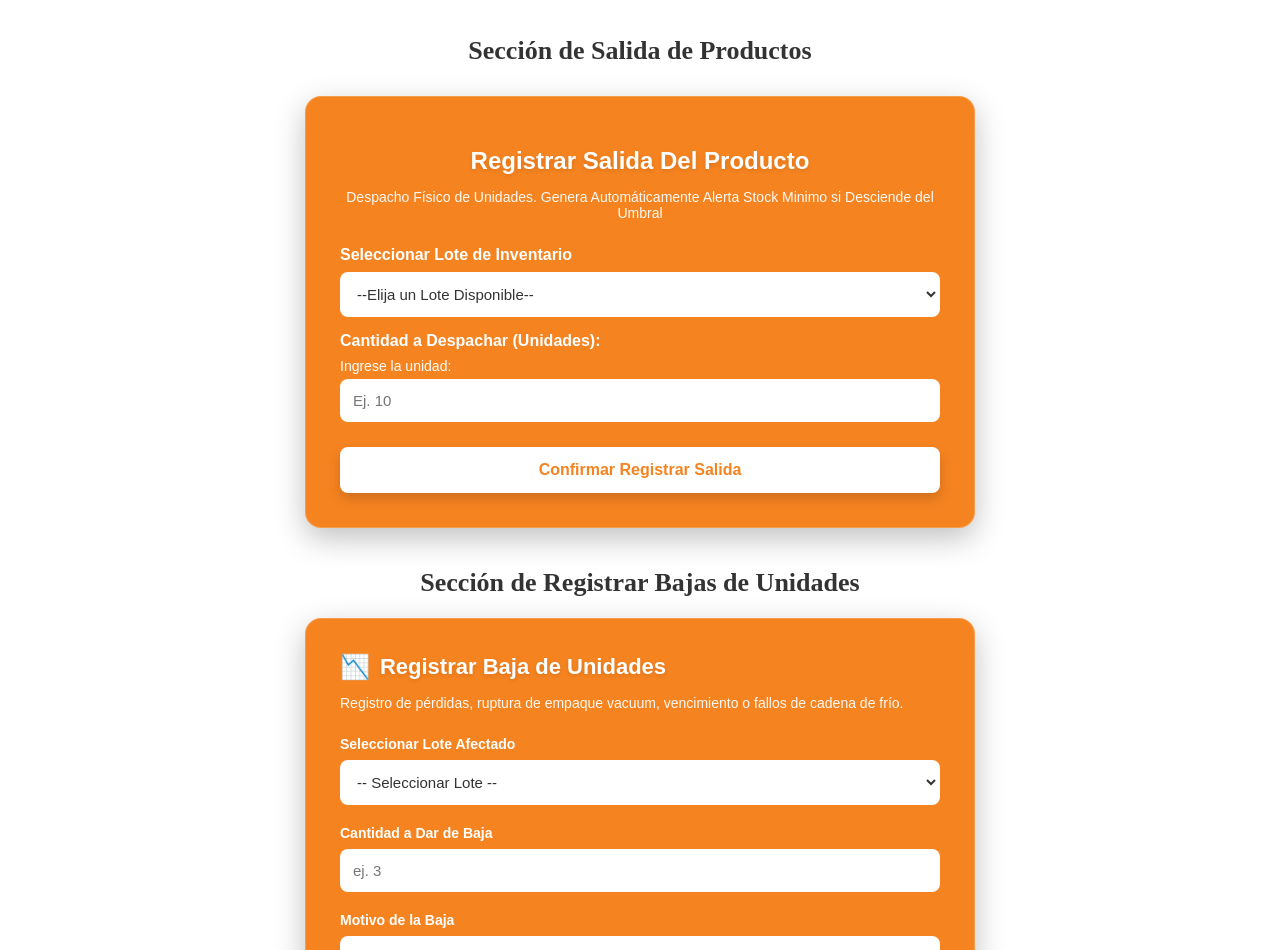
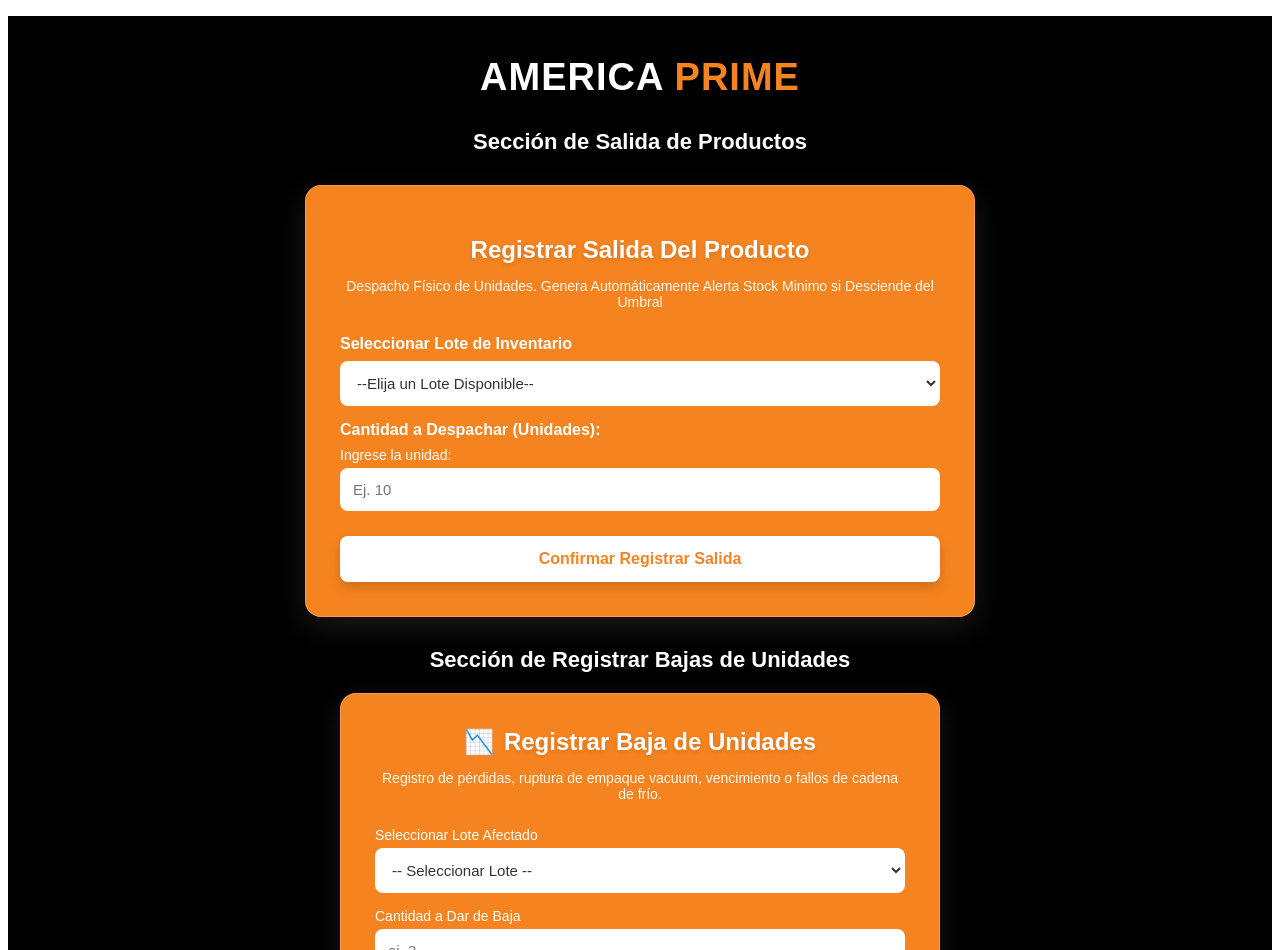
Before and after one commit to perezjames/proyecto-america-prime, a React (Vite) app in the folder frontend/: page /jesus in a window 1280 px wide. Shown: the part 42-992 px from the top of the page. Built offline with nearby package versions, Linux system fonts and the light colour scheme.

Commit message:
Añadi eltitulo y color en la pagina
Se añadio el color a la interfaz y el titulo general de la empresa America Prime con los colores respectivos de la empresa

```diff
--- a/frontend/src/jesus/Jesus.jsx
+++ b/frontend/src/jesus/Jesus.jsx
@@ -21,7 +21,6 @@
     alert(`¡Éxito! El lote fue despachado exitosamente.\n- Lote: ${lote}\n- Unidades despachadas: ${cantidad}`);
   };
 
-
   // --- ESTADOS Y LÓGICA DEL FORMULARIO 2 (Registro de Baja) ---
   const [loteBaja, setLoteBaja] = useState('');
   const [cantidadBaja, setCantidadBaja] = useState('');
@@ -40,18 +39,27 @@
     alert(`¡Éxito! Baja registrada correctamente.\n- Lote: ${loteBaja}\n- Unidades dadas de baja: ${cantidadBaja}\n- Motivo: ${motivoBaja}`);
   };
 
+  return (
+    <div className="main-page-background">
+      {/* =================================================== */}
+      {/* TÍTULO PRINCIPAL: AMERICA PRIME (CENTRADO)          */}
+      {/* =================================================== */}
+      <div className="main-title-container">
+        <h1>
+          <span className="text-america-white">AMERICA</span>{' '}
+          <span className="text-prime-orange">PRIME</span>
+        </h1>
+      </div>
 
-  return (
-    <div>
       {/* =================================================== */}
       {/* TÍTULO DE LA SECCIÓN DE SALIDA DE PRODUCTOS         */}
       {/* =================================================== */}
-      <h1 style={{ textAlign: 'center', margin: '20px 0 20px 0', color: '#333', fontSize: '26px' }}>
+      <h2 className="section-title">
         Sección de Salida de Productos
-      </h1>
+      </h2>
 
       {/* =================================================== */}
-      {/* FORMULARIO 1: Registrar Salida Del Producto        */}
+      {/* FORMULARIO 1: Registrar Salida Del Producto         */}
       {/* =================================================== */}
       <div className="jesus-container">
         <h1 className="title2">Registrar Salida Del Producto</h1>
@@ -88,11 +96,11 @@
       </div>
 
       {/* =================================================== */}
-      {/* TÍTULO DE LA SECCIÓN DE BAJAS                      */}
+      {/* TÍTULO DE LA SECCIÓN DE BAJAS                       */}
       {/* =================================================== */}
-      <h1 style={{ textAlign: 'center', margin: '40px 0 20px 0', color: '#333', fontSize: '26px' }}>
+      <h2 className="section-title">
         Sección de Registrar Bajas de Unidades
-      </h1>
+      </h2>
 
       {/* =================================================== */}
       {/* FORMULARIO 2: Registrar Baja de Unidades            */}
@@ -158,7 +166,6 @@
 
         </form>
       </div>
-
     </div>
   );
 }
--- a/frontend/src/jesus/style_jesus2.css
+++ b/frontend/src/jesus/style_jesus2.css
@@ -1,25 +1,69 @@
-/* Contenedor principal del segundo formulario (Full HD Style) */
+/* Fondo general negro para toda la página */
+.main-page-background {
+    background-color: #000000;
+    min-height: 100vh;
+    padding: 20px 10px;
+    box-sizing: border-box;
+    font-family: 'Montserrat', sans-serif;
+}
+
+/* Centrado y diseño del título principal AMERICA PRIME */
+.main-title-container {
+    text-align: center;
+    margin: 20px auto 30px auto;
+    width: 100%;
+}
+
+.main-title-container h1 {
+    font-size: 38px;
+    font-weight: 800;
+    letter-spacing: 1px;
+    margin: 0;
+}
+
+.text-america-white {
+    color: #FFFFFF;
+}
+
+.text-prime-orange {
+    color: #F58320;
+}
+
+/* Título de la sección de bajas */
+.section-title {
+    text-align: center;
+    margin: 30px 0 20px 0;
+    color: #FFFFFF;
+    font-size: 22px;
+    font-weight: 600;
+}
+
+/*
+  CONTENEDOR DEL SEGUNDO FORMULARIO:
+  Mismas dimensiones exactas que .jesus-container del primer formulario
+*/
 .form-container {
-    background-color: #F58320; /* Color naranja característico */
-    color: #ffffff;
+    background-color: #F58320;
+    font-family: 'Montserrat', sans-serif;
     padding: 35px;
     border-radius: 16px;
     max-width: 600px;
     margin: 30px auto;
-    box-shadow: 0 10px 30px rgba(0, 0, 0, 0.25), 0 0 0 1px rgba(255, 255, 255, 0.2) inset;
-    font-family: 'Montserrat', sans-serif;
+    box-shadow: 0 10px 30px rgba(255, 255, 255, 0.1), 0 0 0 1px rgba(255, 255, 255, 0.2) inset;
+    box-sizing: border-box;
 }
 
-/* Encabezado */
 .form-header {
     display: flex;
     align-items: center;
+    justify-content: center;
     gap: 10px;
-    margin-bottom: 10px;
+    margin-bottom: 8px;
 }
 
 .form-header h2 {
-    font-size: 22px;
+    color: white;
+    font-size: 24px;
     font-weight: 700;
     margin: 0;
     text-shadow: 0 2px 4px rgba(0, 0, 0, 0.1);
@@ -30,70 +74,65 @@
 }
 
 .form-description {
+    color: #FFFFFF;
+    text-align: center;
     font-size: 14px;
+    margin-bottom: 25px;
     opacity: 0.95;
-    margin-bottom: 25px;
 }
 
-/* Grupos de campos */
 .form-group {
-    margin-bottom: 20px;
-    display: flex;
-    flex-direction: column;
+    margin-bottom: 15px; /* Ajustado para simetría exacta con el form 1 */
 }
 
 .form-group label {
-    font-weight: 600;
-    margin-bottom: 8px;
+    color: white;
     font-size: 14px;
+    display: block;
+    margin-bottom: 5px;
+    font-weight: 500;
 }
 
-/* Inputs, Selects y Textareas limpios con efecto al enfocar */
+/* Mismos estilos de inputs y selects que el primer formulario */
 .form-group select,
-.form-group input,
+.form-group input[type="number"],
 .form-group textarea {
     width: 100%;
     padding: 12px;
+    border-radius: 8px;
     border: 1px solid rgba(255, 255, 255, 0.6);
-    border-radius: 8px;
     font-size: 15px;
     background-color: #ffffff;
-    color: #333333;
+    color: #333;
     box-sizing: border-box;
     outline: none;
     transition: all 0.3s ease;
+    font-family: 'Montserrat', sans-serif;
 }
 
-/* Efecto brillante al hacer clic en los campos */
 .form-group select:focus,
-.form-group input:focus,
+.form-group input[type="number"]:focus,
 .form-group textarea:focus {
     border-color: #ffffff;
     box-shadow: 0 0 10px rgba(255, 255, 255, 0.6);
 }
 
-.form-group textarea {
-    resize: vertical;
-}
-
-/* Botón de envío estilizado */
+/* Botón con el mismo tamaño y comportamiento exacto que .btn-confirmar */
 .submit-btn {
-    display: flex;
-    align-items: center;
-    justify-content: center;
-    gap: 8px;
+    display: block;
     width: 100%;
+    margin-top: 25px;
     background-color: #ffffff;
     color: #F58320;
     border: none;
     padding: 14px;
     font-size: 16px;
     font-weight: bold;
+    font-family: 'Montserrat', sans-serif;
     border-radius: 8px;
     cursor: pointer;
     box-shadow: 0 6px 12px rgba(0, 0, 0, 0.15);
     transition: all 0.2s ease;
-    margin-top: 10px;
 }
 
 .submit-btn:hover {
--- a/frontend/src/jesus/styles_jesus.css
+++ b/frontend/src/jesus/styles_jesus.css
@@ -1,3 +1,46 @@
+/* Fondo general negro para toda la vista */
+.main-page-background {
+    background-color: #000000;
+    min-height: 100vh;
+    padding: 20px 10px;
+    box-sizing: border-box;
+}
+
+/* Contenedor y centrado del título principal AMERICA PRIME */
+.main-title-container {
+    text-align: center;
+    margin: 20px auto 30px auto;
+    width: 100%;
+}
+
+.main-title-container h1 {
+    font-family: 'Montserrat', sans-serif;
+    font-size: 38px;
+    font-weight: 800;
+    letter-spacing: 1px;
+    margin: 0;
+}
+
+/* AMERICA en blanco para que resalte sobre el fondo negro */
+.text-america-white {
+    color: #FFFFFF;
+}
+
+/* PRIME en tu color naranja característico */
+.text-prime-orange {
+    color: #F58320;
+}
+
+/* Estilo para los títulos de sección intermedios */
+.section-title {
+    text-align: center;
+    margin: 30px 0 20px 0;
+    color: #FFFFFF;
+    fontSize: '24px';
+    font-family: 'Montserrat', sans-serif;
+}
+
+/* Tu diseño original intacto para .jesus-container */
 .jesus-container {
     background-color: #F58320;
     font-family: 'Montserrat', sans-serif;
@@ -6,7 +49,7 @@
     max-width: 600px;
     margin: 30px auto;
     /* Efecto Full HD: Sombra profunda y elegante con un borde sutil brillante */
-    box-shadow: 0 10px 30px rgba(0, 0, 0, 0.25), 0 0 0 1px rgba(255, 255, 255, 0.2) inset;
+    box-shadow: 0 10px 30px rgba(255, 255, 255, 0.1), 0 0 0 1px rgba(255, 255, 255, 0.2) inset;
 }
 
 .title2 {
```
